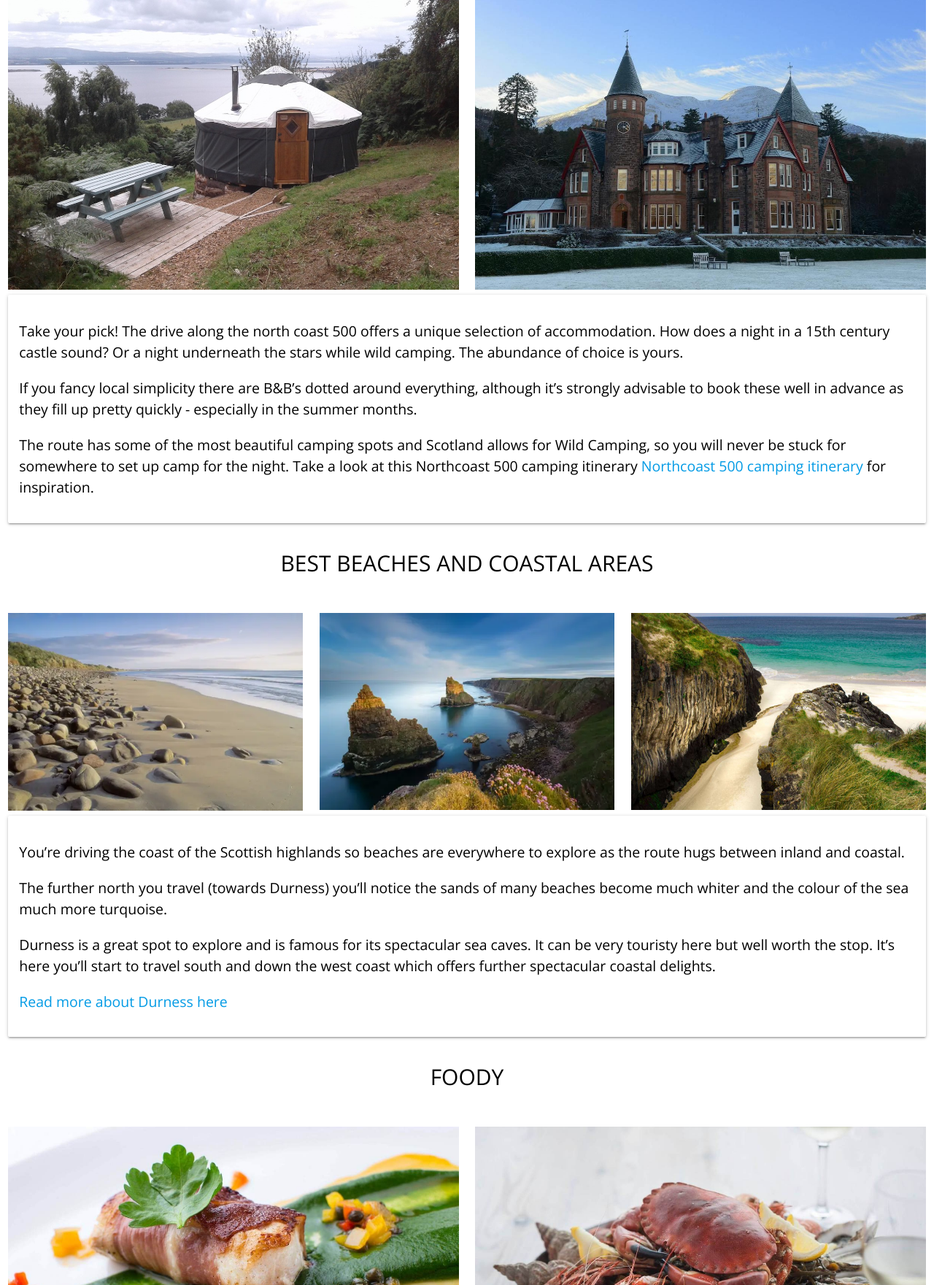
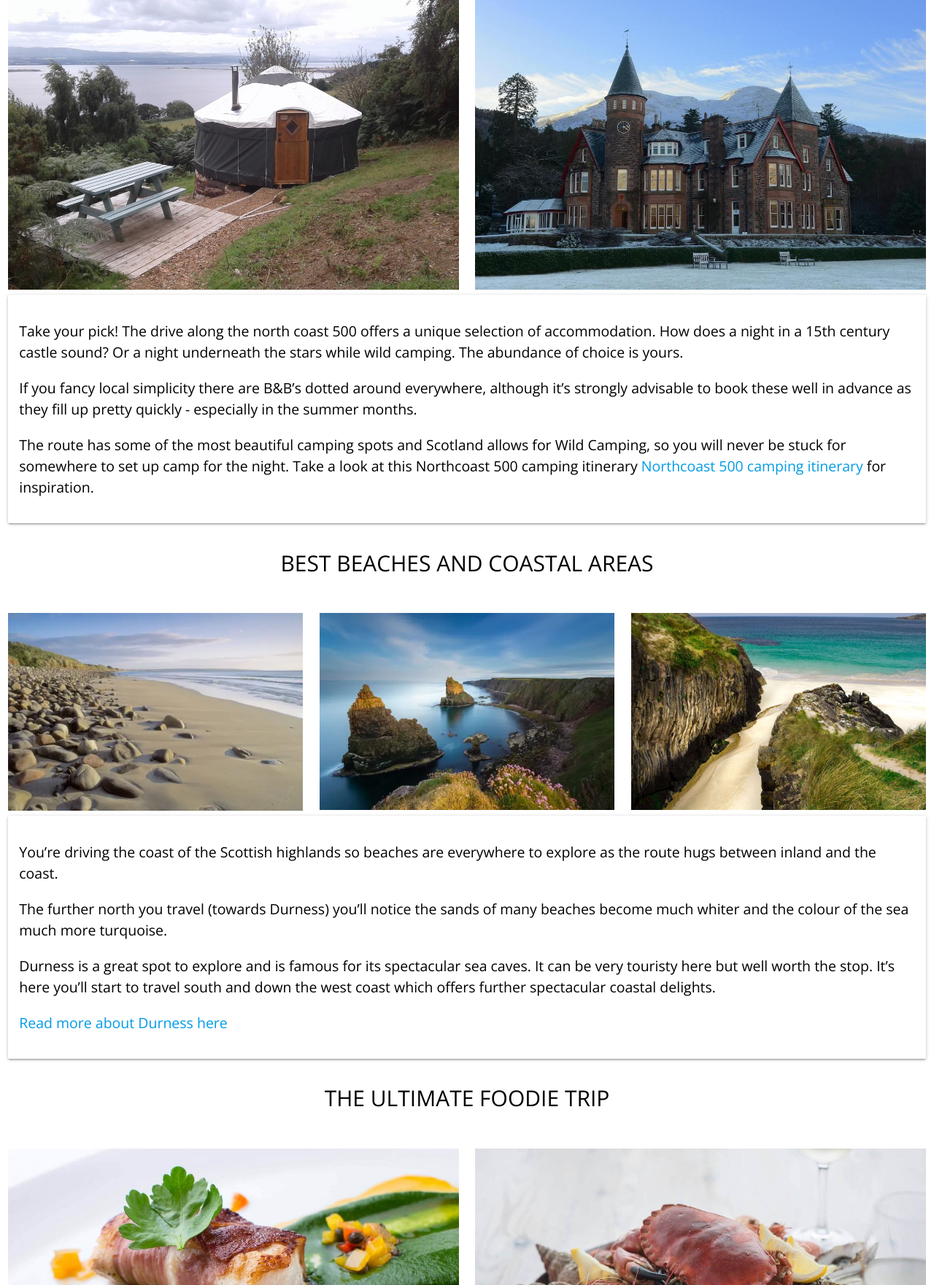
Before and after one commit to scotty-james/Milestone-Project-3--North-Coast-500, a Flask app: page / in a window 1280 px wide. Shown: the part 1657-3418 px from the top of the page at 73% size. Run offline with Flask 2, Linux system fonts and the light colour scheme; some libraries are stand-ins or nearby versions.

Commit message:
Fix minor spelling mistakes

```diff
--- a/templates/index.html
+++ b/templates/index.html
@@ -84,7 +84,7 @@
                     <p>Take your pick! The drive along the north coast 500 offers a unique selection of accommodation. How does a night in a 15th century castle sound?
                       Or a night underneath the stars while wild camping. The abundance of choice is yours.
                     </p>
-                    <p>If you fancy local simplicity there are B&B’s dotted around everything, although it’s strongly advisable to book these well in advance as they fill up pretty quickly
+                    <p>If you fancy local simplicity there are B&B’s dotted around everywhere, although it’s strongly advisable to book these well in advance as they fill up pretty quickly
                       - especially in the summer months.
                     </p>
                     <p>The route has some of the most beautiful camping spots and Scotland allows for Wild Camping, so you will never be stuck for somewhere to set up camp for the night.
@@ -105,7 +105,7 @@
                   <div class="col s12">
                     <div class="card-panel">
                       <span class="black-text">
-                        <p>You’re driving the coast of the Scottish highlands so beaches are everywhere to explore as the route hugs between inland and coastal.
+                        <p>You’re driving the coast of the Scottish highlands so beaches are everywhere to explore as the route hugs between inland and the coast.
                         </p>
                         <p>The further north you travel (towards Durness) you’ll notice the sands of many beaches become much whiter and the colour of the sea much
                           more turquoise.
@@ -118,7 +118,7 @@
                     </div>
                   </div>
                 </div>
-                <h1 class="uppercase">Foody</h1>
+                <h1 class="uppercase">The ultimate foodie trip</h1>
                   <img
                     class="col s12 m6 side-image-top side-image-btm" src="{{ url_for('static', filename='images/nc50012.jpg') }}" alt="Image of xxx"/>
                     <img
```
